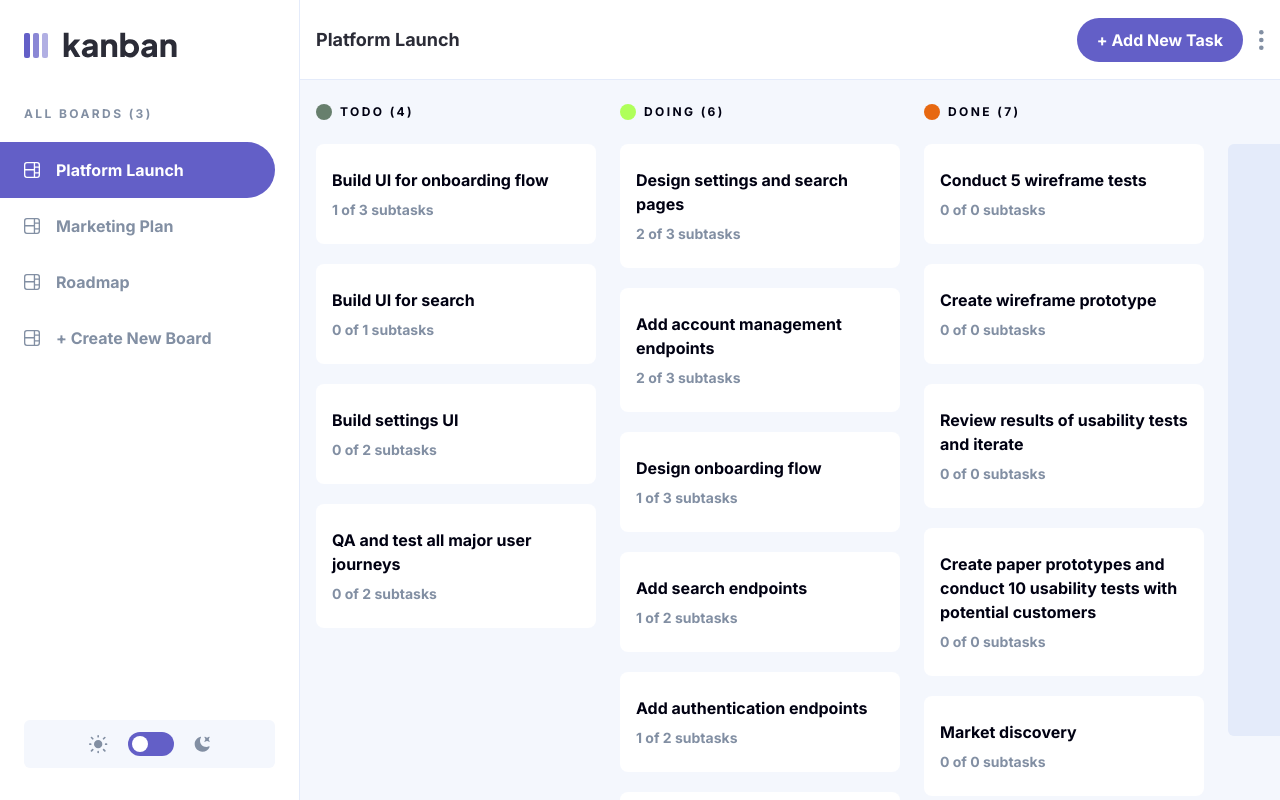
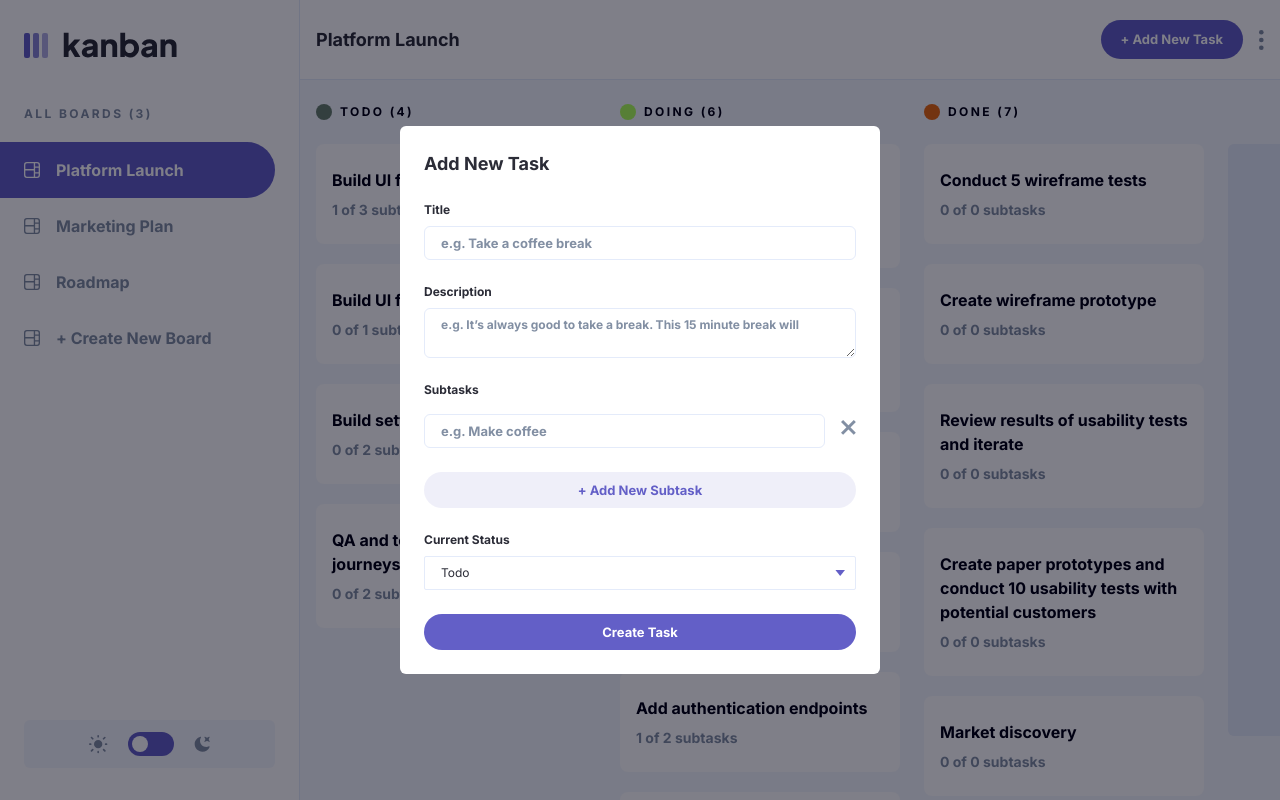
Before and after one commit to RogelioCamargo/kanban-task-management, a Next.js app: page / in a window 1280 px wide. Both pictures are taken after a click on the button "+ Add New Task". Built offline with nearby package versions, Linux system fonts and the light colour scheme.

Commit message:
Create add task form

```diff
--- a/app/globals.css
+++ b/app/globals.css
@@ -121,7 +121,7 @@ select {
   width: 100%;
   cursor: inherit;
   line-height: inherit;
-  outline: none;
+  outline: #635fc7;
 }
 
 select::-ms-expand {
--- /dev/null
+++ b/components/AddTaskForm.tsx
@@ -0,0 +1,142 @@
+"use client";
+
+import { useContext, useState } from "react";
+import { BoardDispatchContext } from "@/providers";
+import Button from "./ui/Button";
+import Input from "./ui/Input";
+
+export default function AddTaskForm({ closeForm }: { closeForm: () => void }) {
+  const [task, setTask] = useState({
+    title: "",
+    description: "",
+    status: "Todo",
+  });
+  const [subtasks, setSubtasks] = useState([""]);
+  const dispatch = useContext(BoardDispatchContext);
+
+  return (
+    <>
+      <div
+        className="h-screen w-screen absolute top-0 left-0 bg-black bg-opacity-50 z-0"
+        onClick={closeForm}
+      />
+      <form className="text-xs font-bold bg-white dark:bg-gray-500 fixed top-1/2 left-1/2 -translate-x-1/2 -translate-y-1/2 w-11/12 md:w-[480px] mx-auto rounded-md flex flex-col gap-6 p-6">
+        <h4 className="text-lg">Add New Task</h4>
+        <label>
+          Title
+          <Input
+            type="text"
+            value={task.title}
+            placeholder="e.g. Take a coffee break"
+            onChange={(e) =>
+              setTask((previousState) => ({
+                ...previousState,
+                title: e.target.value,
+              }))
+            }
+          />
+        </label>
+        <label>
+          Description
+          <textarea
+            value={task.description}
+            placeholder="e.g. It’s always good to take a break. This 15 minute break will "
+            className="block w-full py-2 px-4 rounded-md dark:bg-gray-500 border dark:border-gray-400 mt-2 placeholder-gray-300"
+            onChange={(e) =>
+              setTask((previousState) => ({
+                ...previousState,
+                description: e.target.value,
+              }))
+            }
+          ></textarea>
+        </label>
+        <label>
+          Subtasks
+          <div className="mt-2 flex flex-col gap-3">
+            {subtasks.map((subtaskText, index) => (
+              <div key={index} className="flex gap-4 items-center">
+                <Input
+                  type="text"
+                  value={subtaskText}
+                  placeholder="e.g. Make coffee"
+                  onChange={(e) =>
+                    setSubtasks((previousState) =>
+                      previousState.map((previousSubtask, previousIndex) => {
+                        if (index === previousIndex) {
+                          return e.target.value;
+                        }
+                        return previousSubtask;
+                      })
+                    )
+                  }
+                />
+                <button
+                  onClick={() => {
+                    setSubtasks((previousState) =>
+                      previousState.filter(
+                        (_, previousIndex) => previousIndex !== index
+                      )
+                    );
+                  }}
+                >
+                  <svg
+                    xmlns="http://www.w3.org/2000/svg"
+                    width="15"
+                    height="15"
+                    viewBox="0 0 15 15"
+                    fill="none"
+                  >
+                    <rect
+                      x="12.728"
+                      width="3"
+                      height="18"
+                      transform="rotate(45 12.728 0)"
+                      fill="#828FA3"
+                    />
+                    <rect
+                      y="2.12134"
+                      width="3"
+                      height="18"
+                      transform="rotate(-45 0 2.12134)"
+                      fill="#828FA3"
+                    />
+                  </svg>
+                </button>
+              </div>
+            ))}
+          </div>
+        </label>
+        <Button
+          variant="secondary"
+          onClick={(e) => {
+            e.preventDefault();
+            setSubtasks((previousState) => [...previousState, ""]);
+          }}
+        >
+          + Add New Subtask
+        </Button>
+        <label className="flex flex-col gap-2">
+          Current Status
+          <div className="custom-select bg-white dark:bg-gray-500 border-gray-200 dark:border-gray-400 border rounded-sm">
+            <select
+              className="px-4 py-2 font-normal"
+              name="status"
+              value={task.status}
+              onChange={(e) =>
+                setTask((previousState) => ({
+                  ...previousState,
+                  status: e.target.value,
+                }))
+              }
+            >
+              <option value="Todo">Todo</option>
+              <option value="Doing">Doing</option>
+              <option value="Done">Done</option>
+            </select>
+          </div>
+        </label>
+        <Button>Create Task</Button>
+      </form>
+    </>
+  );
+}
--- a/components/Header.tsx
+++ b/components/Header.tsx
@@ -1,11 +1,17 @@
 "use client";
 
-import { useContext } from "react";
+import { useContext, useState } from "react";
 import Button from "./ui/Button";
 import { BoardContext } from "@/providers";
+import AddTaskForm from "./AddTaskForm";
 
 export default function Header() {
   const { board } = useContext(BoardContext);
+  const [openAddTaskForm, setOpenAddTaskForm] = useState(false);
+
+  const closeForm = () => {
+    setOpenAddTaskForm(false);
+  };
 
   return (
     <header className="flex justify-between text-gray-500 dark:text-white px-4 py-7 bg-white dark:bg-gray-500 h-16 md:h-20 border-b border-gray-200 dark:border-gray-400">
@@ -40,7 +46,7 @@ export default function Header() {
         </div>
       </div>
       <div className="flex items-center gap-4">
-        <Button>
+        <Button onClick={() => setOpenAddTaskForm(true)}>
           <svg
             className="md:hidden"
             width="12"
@@ -62,6 +68,7 @@ export default function Header() {
           </g>
         </svg>
       </div>
+      {openAddTaskForm ? <AddTaskForm closeForm={closeForm} /> : null}
     </header>
   );
 }
--- a/components/ui/Button.tsx
+++ b/components/ui/Button.tsx
@@ -1,6 +1,35 @@
-export default function Button({ children }: { children: React.ReactNode }) {
+interface ButtonProps extends React.ButtonHTMLAttributes<HTMLButtonElement> {
+  variant?: string;
+}
+
+export default function Button({
+  variant,
+  children,
+  className,
+  ...props
+}: ButtonProps) {
+  if (variant === "secondary") {
+    return (
+      <button
+        className={[
+          "bg-primary bg-opacity-10 dark:bg-white text-[13px] font-bold text-primary py-2.5 px-5 rounded-full",
+          className,
+        ].join(" ")}
+        {...props}
+      >
+        {children}
+      </button>
+    );
+  }
+
   return (
-    <button className="bg-primary hover:bg-primary-hover font-bold text-white py-2.5 px-5 rounded-full">
+    <button
+      className={[
+        "bg-primary hover:bg-primary-hover text-[13px] font-bold text-white py-2.5 px-5 rounded-full",
+        className,
+      ].join(" ")}
+      {...props}
+    >
       {children}
     </button>
   );
--- /dev/null
+++ b/components/ui/Input.tsx
@@ -0,0 +1,16 @@
+import React from "react";
+
+export default function Input({
+  className,
+  ...props
+}: React.InputHTMLAttributes<HTMLInputElement>) {
+  return (
+    <input
+      className={[
+        "block text-gray-500 dark:text-white outline-primary w-full text-[13px] py-2 px-4 rounded-md dark:bg-gray-500 border dark:border-gray-400 mt-2 placeholder-gray-300",
+        className,
+      ].join(" ")}
+      {...props}
+    />
+  );
+}
--- a/types.ts
+++ b/types.ts
@@ -44,6 +44,7 @@ export enum ActionType {
   MoveTask,
   UpdateTask,
   ToggleSubTask,
+  CreateTask,
 }
 
 export interface AddBoard {
@@ -78,9 +79,21 @@ export interface ToggleSubTask {
   payload: number;
 }
 
+export interface CreateTask {
+  type: ActionType.CreateTask;
+  payload: {
+    title: string;
+    description: string;
+    status: string;
+    boardId: number;
+    tasks?: string[];
+  };
+}
+
 export type BoardActions =
   | AddBoard
   | SelectBoard
   | MoveTask
   | UpdateTask
-  | ToggleSubTask;
+  | ToggleSubTask
+  | CreateTask;
```
